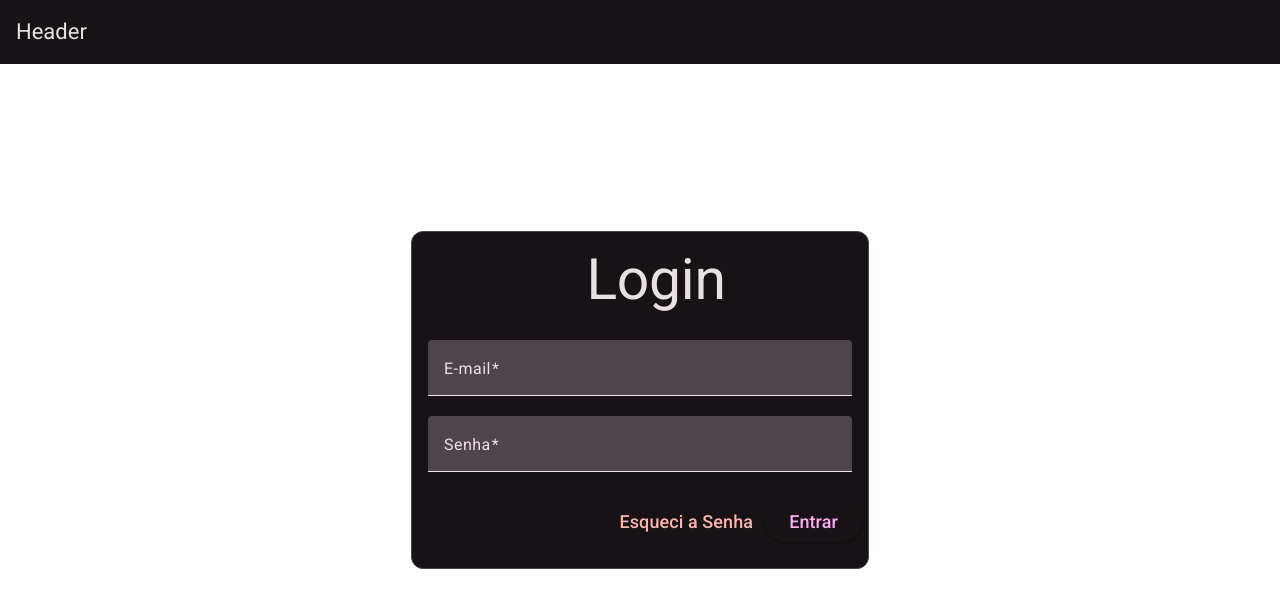
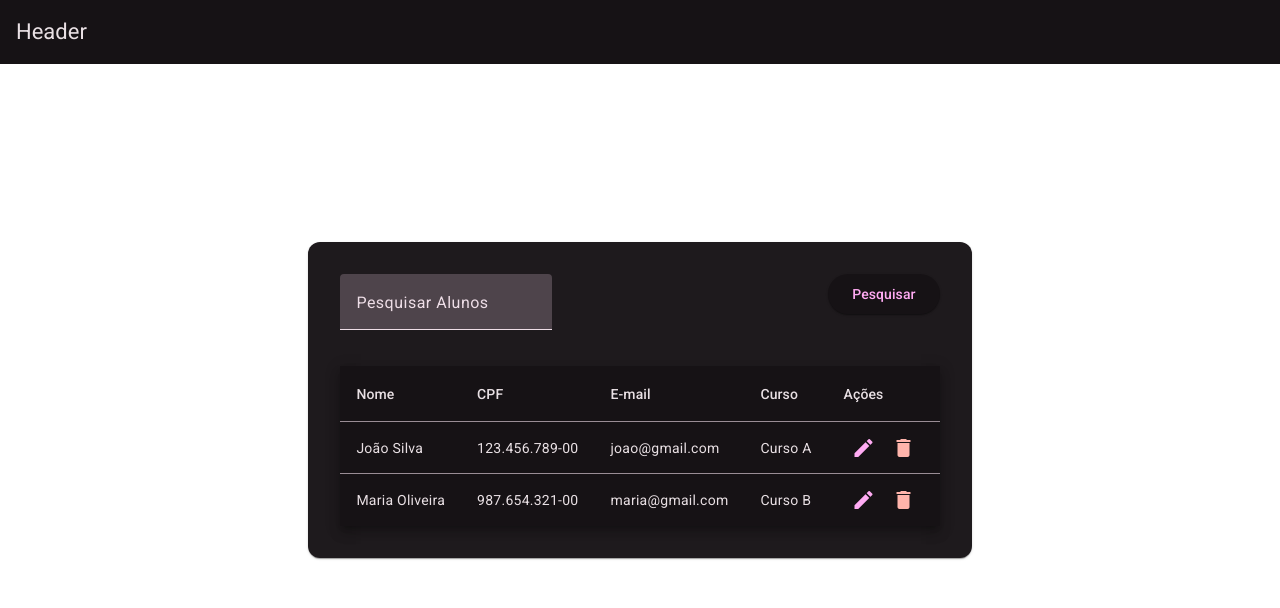
Before and after one commit to leandroCodeDev/fmt-modulo-2-semana-7, an Angular app: page /lista in a window 1280 px wide. Before the commit this address led to /login. Shown: the top 608 px of the page. Built offline with nearby package versions, Linux system fonts and the light colour scheme.

Commit message:
adicionado lista de alunos

```diff
--- a/src/app/alunos/alunos.component.html
+++ b/src/app/alunos/alunos.component.html
@@ -1 +1,53 @@
-<p>alunos works!</p>
+<!-- user-list.component.html -->
+<mat-card class="list-card">
+    <div class="search-bar">
+      <mat-form-field appearance="fill">
+        <mat-label>Pesquisar Alunos</mat-label>
+        <input matInput placeholder="Nome ou E-mail" [(ngModel)]="searchQuery">
+      </mat-form-field>
+      <button mat-raised-button color="primary" (click)="onSearch()">Pesquisar</button>
+    </div>
+
+    <table mat-table [dataSource]="filteredStudents" class="mat-elevation-z8">
+
+      <!-- Nome Column -->
+      <ng-container matColumnDef="fullName">
+        <th mat-header-cell *matHeaderCellDef> Nome </th>
+        <td mat-cell *matCellDef="let student"> {{student.fullName}} </td>
+      </ng-container>
+
+      <!-- CPF Column -->
+      <ng-container matColumnDef="cpf">
+        <th mat-header-cell *matHeaderCellDef> CPF </th>
+        <td mat-cell *matCellDef="let student"> {{student.cpf}} </td>
+      </ng-container>
+
+      <!-- Email Column -->
+      <ng-container matColumnDef="email">
+        <th mat-header-cell *matHeaderCellDef> E-mail </th>
+        <td mat-cell *matCellDef="let student"> {{student.email}} </td>
+      </ng-container>
+
+      <!-- Course Column -->
+      <ng-container matColumnDef="course">
+        <th mat-header-cell *matHeaderCellDef> Curso </th>
+        <td mat-cell *matCellDef="let student"> {{student.course}} </td>
+      </ng-container>
+
+      <!-- Actions Column -->
+      <ng-container matColumnDef="actions">
+        <th mat-header-cell *matHeaderCellDef> Ações </th>
+        <td mat-cell *matCellDef="let student">
+          <button mat-icon-button color="primary" (click)="onEdit(student)">
+            <mat-icon>edit</mat-icon>
+          </button>
+          <button mat-icon-button color="warn" (click)="onDelete(student)">
+            <mat-icon>delete</mat-icon>
+          </button>
+        </td>
+      </ng-container>
+
+      <tr mat-header-row *matHeaderRowDef="displayedColumns"></tr>
+      <tr mat-row *matRowDef="let row; columns: displayedColumns;"></tr>
+    </table>
+  </mat-card>
--- a/src/app/alunos/alunos.component.scss
+++ b/src/app/alunos/alunos.component.scss
@@ -0,0 +1,18 @@
+/* user-list.component.scss */
+.list-card {
+    max-width: 800px;
+    margin: 2rem auto;
+    padding: 2rem;
+    display: flex;
+    flex-direction: column;
+  }
+
+  .search-bar {
+    display: flex;
+    justify-content: space-between;
+    margin-bottom: 1rem;
+  }
+
+  table {
+    width: 100%;
+  }
--- a/src/app/alunos/alunos.component.ts
+++ b/src/app/alunos/alunos.component.ts
@@ -1,12 +1,86 @@
-import { Component } from '@angular/core';
+import { Component} from '@angular/core';
+
+
+import { FormBuilder, FormGroup, Validators } from '@angular/forms';
+import { Router } from '@angular/router';
+import { MatSnackBar } from '@angular/material/snack-bar';
+import { CommonModule } from '@angular/common';
+import { FormsModule, ReactiveFormsModule } from '@angular/forms';
+import { MatInputModule } from '@angular/material/input';
+import { MatButtonModule } from '@angular/material/button';
+import { MatCardModule } from '@angular/material/card';
+import { MatFormFieldModule } from '@angular/material/form-field';
+import { MatSnackBarModule } from '@angular/material/snack-bar';
+import {MatTableModule} from '@angular/material/table';
+import {MatIconModule} from '@angular/material/icon';
+
+
+interface Student {
+  fullName: string;
+  cpf: string;
+  email: string;
+  phone: string;
+  course: string;
+}
+
 
 @Component({
   selector: 'app-alunos',
   standalone: true,
-  imports: [],
+  imports: [
+    CommonModule,
+    FormsModule,
+    ReactiveFormsModule,
+    MatInputModule,
+    MatButtonModule,
+    MatCardModule,
+    MatFormFieldModule,
+    MatSnackBarModule,
+    MatTableModule,
+    MatIconModule,
+  ],
   templateUrl: './alunos.component.html',
   styleUrl: './alunos.component.scss'
 })
-export class AlunosComponent {
 
+
+
+export class AlunosComponent{
+
+  searchQuery: string = '';
+  students: Student[] = [
+    { fullName: 'João Silva', cpf: '123.456.789-00', email: 'joao@gmail.com', phone: '99999-9999', course: 'Curso A' },
+    { fullName: 'Maria Oliveira', cpf: '987.654.321-00', email: 'maria@gmail.com', phone: '88888-8888', course: 'Curso B' }
+    // Adicione mais alunos aqui
+  ];
+  filteredStudents: Student[] = [...this.students];
+  displayedColumns: string[] = ['fullName', 'cpf', 'email', 'course', 'actions'];
+
+  constructor(private router: Router, private snackBar: MatSnackBar) {}
+
+  onSearch(): void {
+    if (this.searchQuery) {
+      this.filteredStudents = this.students.filter(student =>
+        student.fullName.toLowerCase().includes(this.searchQuery.toLowerCase()) ||
+        student.email.toLowerCase().includes(this.searchQuery.toLowerCase())
+      );
+    } else {
+      this.filteredStudents = [...this.students];
+    }
+  }
+
+  onEdit(student: Student): void {
+    // Redirecionar para a tela de edição com os dados do aluno
+    this.router.navigate(['/cadastro-aluno'], { state: { student } });
+  }
+
+  onDelete(student: Student): void {
+    if (confirm('Quer mesmo excluir este usuário?')) {
+      this.students = this.students.filter(s => s !== student);
+      this.onSearch(); // Atualizar a lista filtrada
+      this.snackBar.open('Usuário excluído com sucesso', 'Fechar', {
+        duration: 3000
+      });
+    }
+  }
 }
--- a/src/app/app.routes.ts
+++ b/src/app/app.routes.ts
@@ -2,11 +2,13 @@ import { Routes } from '@angular/router';
 import { HomeComponent } from './home/home.component';
 import { LoginComponent } from './login/login.component';
 import { CadastroAlunoComponent } from './cadastro-aluno/cadastro-aluno.component';
+import { AlunosComponent } from './alunos/alunos.component';
 
 export const routes: Routes = [
+    { path: 'lista', component: AlunosComponent },
     { path: 'cadastro-aluno', component: CadastroAlunoComponent },
     { path: 'login', component: LoginComponent },
     { path: 'home', component: HomeComponent }, // Substitua HomeComponent pelo seu componente real
-    { path: '', redirectTo: '/login', pathMatch: 'full' },
-    { path: '**', redirectTo: '/login' }
+    // { path: '', redirectTo: '/login', pathMatch: 'full' },
+    // { path: '**', redirectTo: '/login' }
 ];
--- a/src/app/cadastro-aluno/cadastro-aluno.component.ts
+++ b/src/app/cadastro-aluno/cadastro-aluno.component.ts
@@ -1,4 +1,4 @@
-import { Component } from '@angular/core';
+import { Component,OnInit } from '@angular/core';
 
 import { NgModule } from '@angular/core';
 import { CommonModule } from '@angular/common';
@@ -34,9 +34,10 @@ import { MatSnackBar } from '@angular/material/snack-bar';
   templateUrl: './cadastro-aluno.component.html',
   styleUrl: './cadastro-aluno.component.scss'
 })
-export class CadastroAlunoComponent {
+export class CadastroAlunoComponent implements OnInit{
   studentForm: FormGroup;
   courses: string[] = ['Curso A', 'Curso B', 'Curso C'];
+  editingStudent: any;
 
   constructor(
     private fb: FormBuilder,
@@ -50,6 +51,14 @@ export class CadastroAlunoComponent {
       phone: ['', Validators.required],
       course: ['', Validators.required]
     });
+  }
+
+  ngOnInit(): void {
+    const state = history.state;
+    if (state && state.student) {
+      this.editingStudent = state.student;
+      this.studentForm.patchValue(this.editingStudent);
+    }
   }
 
   onSubmit() {
```
